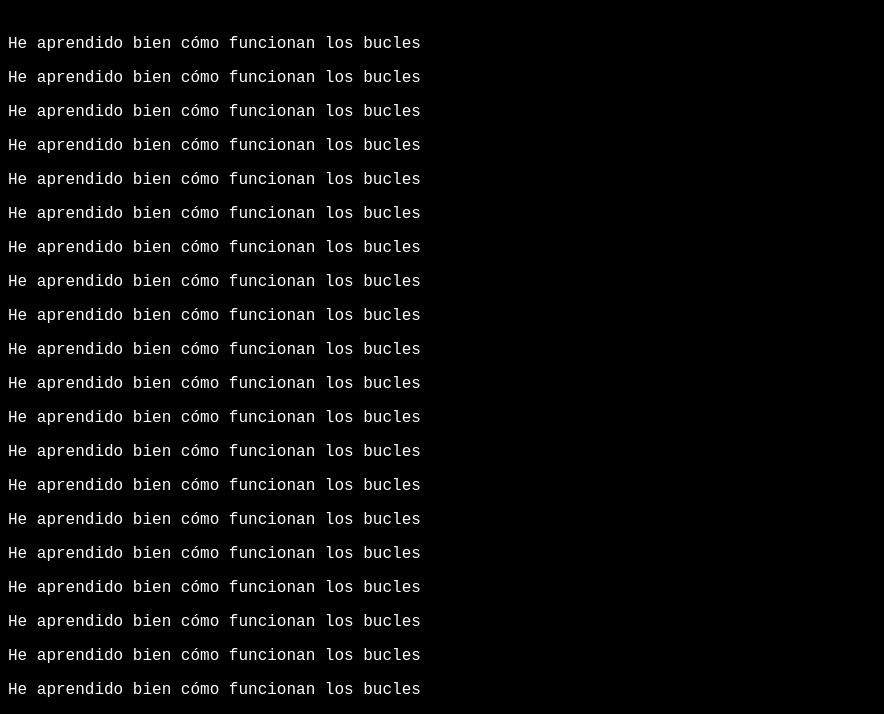
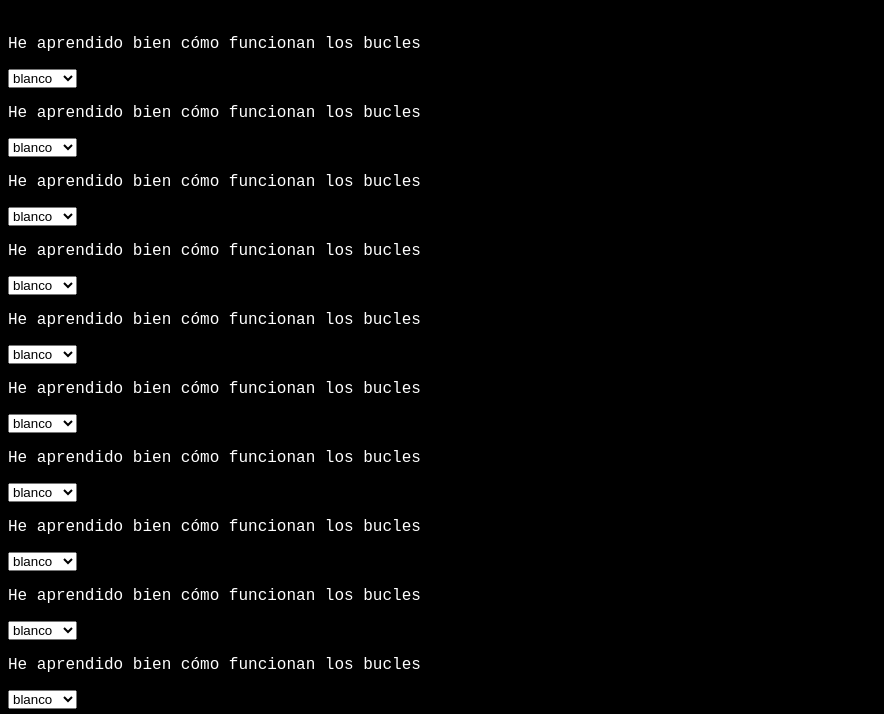
Before and after one commit to AntonellaM/repaso-javascript, a plain HTML site: page index.html in a window 1280 px wide. Shown: the part 78-792 px from the top of the page, without its empty margins (0-884 px from the left). Drawn offline with Linux system fonts and the light colour scheme.

Commit message:
Añadir colores con opciones

```diff
--- a/index.html
+++ b/index.html
@@ -8,8 +8,11 @@
 <body>
   <h1>Repasando JavaScript</h1>
   <div>
-  <p>He aprendido bien cómo funcionan los bucles</p>
+  <p></p>
   </div>
+  <div>
+
+     </div>
   <script type="text/javascript" src="index.js"></script>
 </body>
 </html>
--- a/index.js
+++ b/index.js
@@ -1,17 +1,16 @@
+"use strict"
 console.log("Repasando JavaScript")
 
-
-var paragraph = document.querySelector("div");
-paragraph.innerHTML = "He aprendido bien cómo funcionan los bucles";
-var frase = "He aprendido bien cómo funcionan los bucles"
-var resultado = "<p>" + "He aprendido bien cómo funcionan los bucles" + "</p>"
-
+var paragraph = document.querySelector("div")
+paragraph.innerHTML = "He aprendido bien cómo funcionan los bucles"
+var resultado = ""
+var frase = "<p>He aprendido bien cómo funcionan los bucles</p>"
+var elegirColor= "<select> <option>blanco</option><option>azul</option><option>rojo</option> <option>verde</option><option>amarillo</option> <option>rosa</option></select>"
 
 for (var i = 0; i < 100; i++) {
 
-  frase = frase +  resultado
+  resultado = resultado + frase + elegirColor
 
-  console.log (frase)
 }
 
- paragraph.innerHTML = frase
+paragraph.innerHTML = resultado
```
